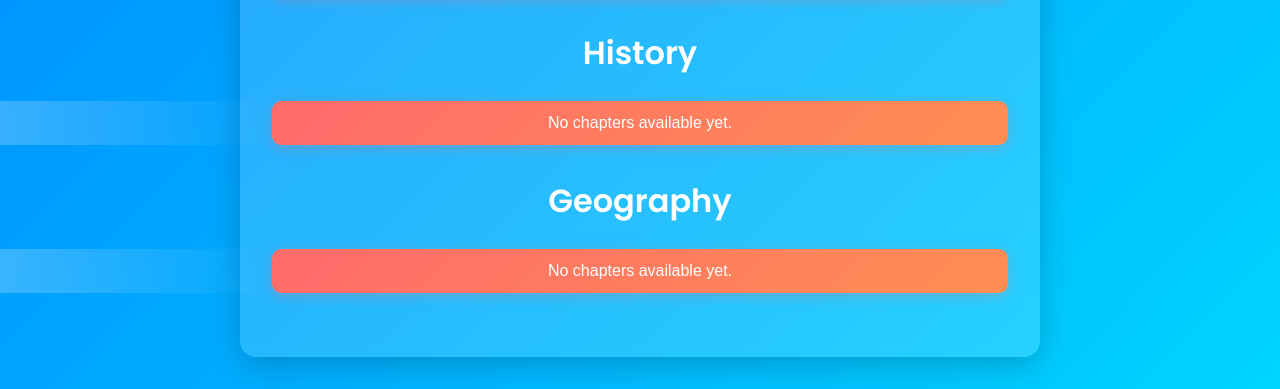
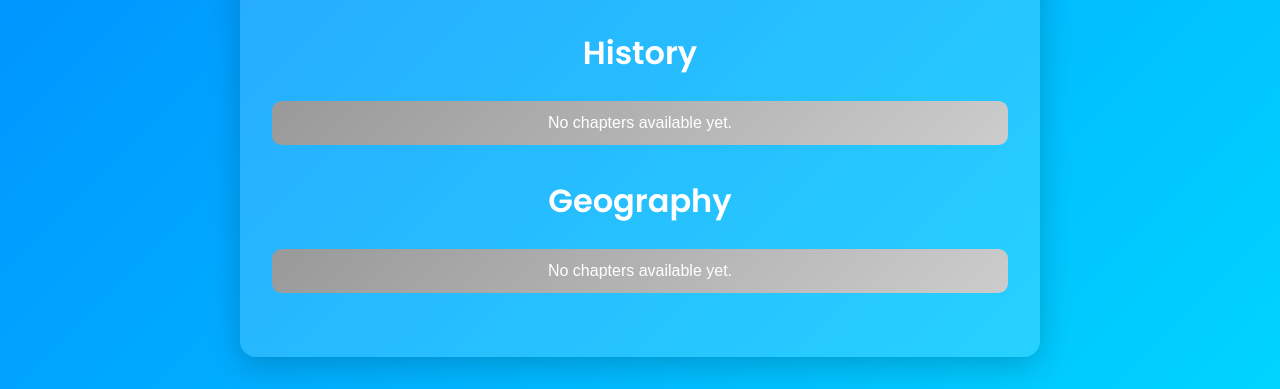
Before and after one commit to Anjali-Classes/AnjaliClassesNew, a plain HTML site: page FlashCards/10th choice.html in a window 1280 px wide. Shown: the part 709-1098 px from the top of the page. Drawn offline with Linux system fonts and the light colour scheme.

Commit message:
Update 10th choice.html

```diff
--- a/FlashCards/10th choice.html
+++ b/FlashCards/10th choice.html
@@ -14,6 +14,7 @@
             margin: 0;
             padding: 0;
             box-sizing: border-box;
+            -webkit-tap-highlight-color: rgba(0, 0, 0, 0);
         }
 
         body {
@@ -113,6 +114,21 @@
             left: 100%;
         }
 
+        button.disabled {
+            background: linear-gradient(135deg, #999, #ccc);
+            cursor: not-allowed;
+            box-shadow: none;
+        }
+
+        button.disabled:hover {
+            transform: none;
+            box-shadow: none;
+        }
+
+        button.disabled::after {
+            display: none;
+        }
+
         @media (max-width: 768px) {
             .container {
                 padding: 1.5rem;
@@ -137,9 +153,6 @@
                 padding: 0.7rem;
                 font-size: 0.9rem;
             }
-        }
-            * {
-      -webkit-tap-highlight-color: rgba(0, 0, 0, 0);
         }
     </style>
 </head>
@@ -177,24 +190,19 @@
                 "Gravitation": "10th zone/gravitation.txt",
             },
             science2: {
-                "No chapters available yet.": "10th zone/maths1",
-
+                "No chapters available yet.": "", // Empty path
             },
             maths1: {
-                "No chapters available yet.": "10th zone/maths1/algebra.txt",
-                // Add more chapters like "Calculus": "path/to/file"
+                "No chapters available yet.": "", // Empty path
             },
             maths2: {
-                "No chapters available yet.": "10th zone/maths2/geometry.txt",
-                // Add more chapters like "Statistics": "path/to/file"
+                "No chapters available yet.": "", // Empty path
             },
             history: {
-                "No chapters available yet.": "10th zone/history/ancient_history.txt",
-                // Add more chapters like "Modern History": "path/to/file"
+                "No chapters available yet.": "", // Empty path
             },
             geography: {
-                "No chapters available yet.": "10th zone/geography/physical_geography.txt",
-                // Add more chapters like "Human Geography": "path/to/file"
+                "No chapters available yet.": "", // Empty path
             }
         };
 
@@ -215,6 +223,15 @@
                 const btn = document.createElement("button");
                 btn.textContent = chapter;
                 btn.setAttribute("aria-label", `Select chapter ${chapter}`);
+
+                if (file === "") {
+                    // If the file path is empty, mark button as disabled
+                    btn.classList.add("disabled");
+                    btn.onclick = () => {
+                        // Do nothing on click
+                    };
+                } else {
+                    // If file path exists, enable navigation
                     btn.onclick = () => {
                         try {
                             window.location.href = `Flashcards.html?file=${encodeURIComponent(file)}`;
@@ -223,6 +240,8 @@
                             alert("Unable to load chapter. Please try again.");
                         }
                     };
+                }
+
                 container.appendChild(btn);
             }
         }
```
Lines whose indentation alone changed are shown as unchanged.
